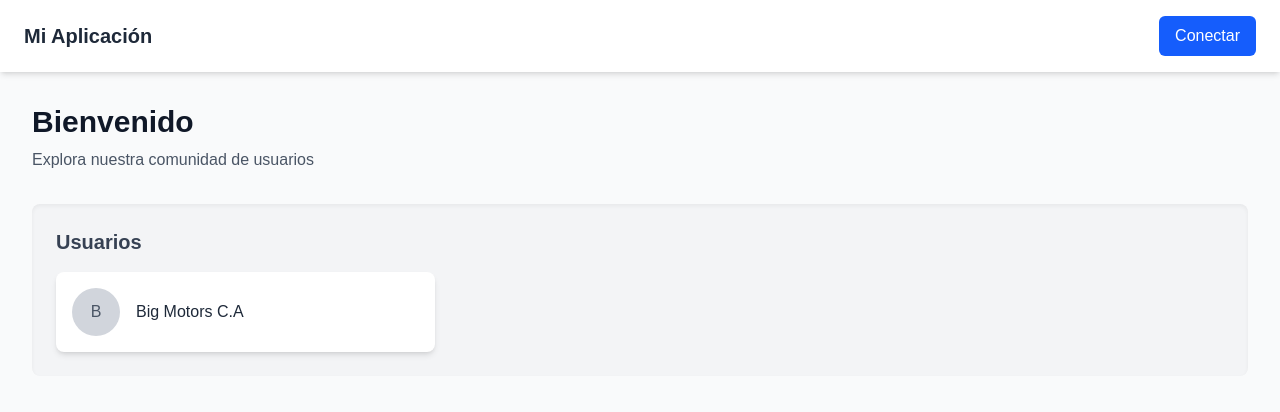
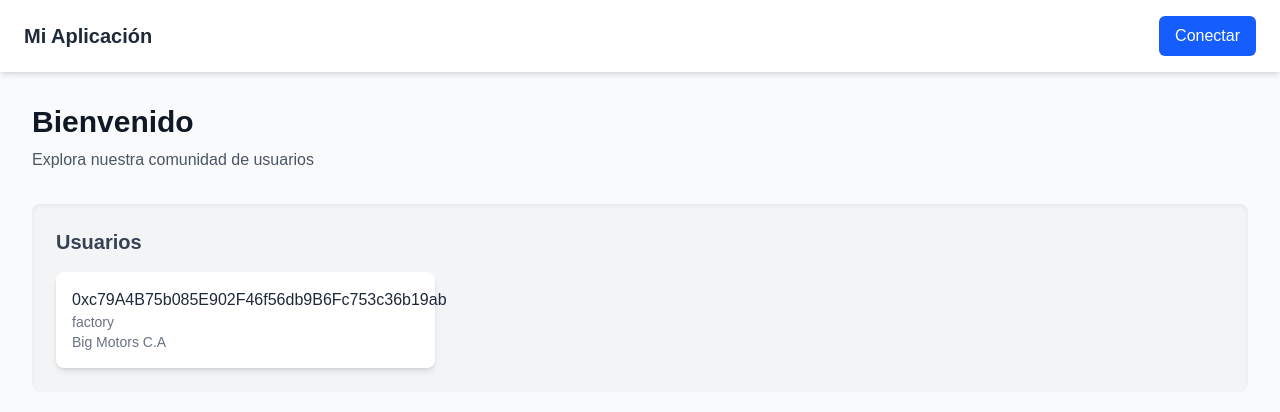
Before and after one commit to codecrypto-academy/pfm-web3-feb25-1, a Next.js app in the folder application/: page / in a window 1280 px wide. Shown: the top 412 px of the page. Built offline with nearby package versions, Linux system fonts and the light colour scheme.

Commit message:
Refactored User definition

```diff
--- a/application/app/components/UserCard.tsx
+++ b/application/app/components/UserCard.tsx
@@ -10,22 +10,10 @@ const UserCard: React.FC<UserCardProps> = ({ user }) => {
   return (
     <div className="bg-white rounded-lg shadow-md p-4 hover:shadow-lg transition-shadow">
       <div className="flex items-center space-x-4">
-        <div className="h-12 w-12 rounded-full bg-gray-200 overflow-hidden">
-          {user.avatar ? (
-            <img
-              src={user.avatar}
-              alt={`${user.name}'s avatar`}
-              className="h-full w-full object-cover"
-            />
-          ) : (
-            <div className="h-full w-full flex items-center justify-center bg-gray-300 text-gray-600">
-              {user.name.charAt(0).toUpperCase()}
-            </div>
-          )}
-        </div>
         <div>
-          <h3 className="font-medium text-gray-800">{user.name}</h3>
-          <p className="text-sm text-gray-500">{user.email}</p>
+          <h3 className="font-medium text-gray-800">{user.address}</h3>
+          <p className="text-sm text-gray-500">{user.role}</p>
+          <p className="text-sm text-gray-500">{user.name}</p>
         </div>
       </div>
     </div>
--- a/application/app/components/UserList.tsx
+++ b/application/app/components/UserList.tsx
@@ -27,7 +27,7 @@ const UserList: React.FC<UserListProps> = ({ users, isLoading = false }) => {
       ) : (
         <div className="grid grid-cols-1 md:grid-cols-2 lg:grid-cols-3 gap-4">
           {users.map(user => (
-            <UserCard key={user.id} user={user} />
+            <UserCard key={user.address} user={user} />
           ))}
         </div>
       )}
```
Also changed, not shown: application/app/lib/definition.ts (+4 -4 lines).
